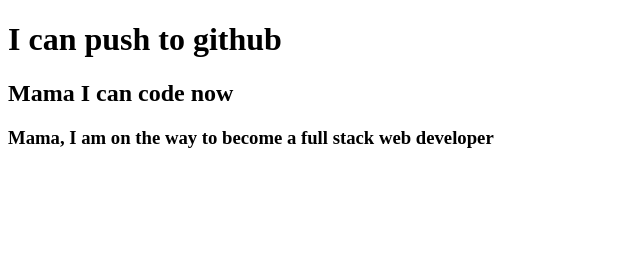
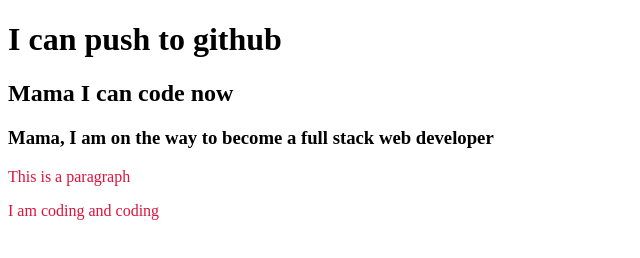
Before and after one commit to masumhs73/my-second-repo, a plain HTML site: page index.html in a window 1280 px wide. Shown: the whole page, without its empty margins (0-640 px from the left). Drawn offline with Linux system fonts and the light colour scheme.

Commit message:
styles added

```diff
--- a/index.html
+++ b/index.html
@@ -4,11 +4,14 @@
     <meta charset="UTF-8">
     <meta name="viewport" content="width=device-width, initial-scale=1.0">
     <title>My second Github repo</title>
+    <link rel="stylesheet" href="style.css">
 </head>
 <body>
     <h1>I can push to github</h1>
     <h2>Mama I can code now</h2>
     <h3>Mama, I am on the way to become a full stack web developer</h3>
+    <p>This is a paragraph</p>
+    <p>I am coding and coding</p>
 
 </body>
 </html>
--- /dev/null
+++ b/style.css
@@ -0,0 +1,3 @@
+p{
+    color: crimson;
+}
```
